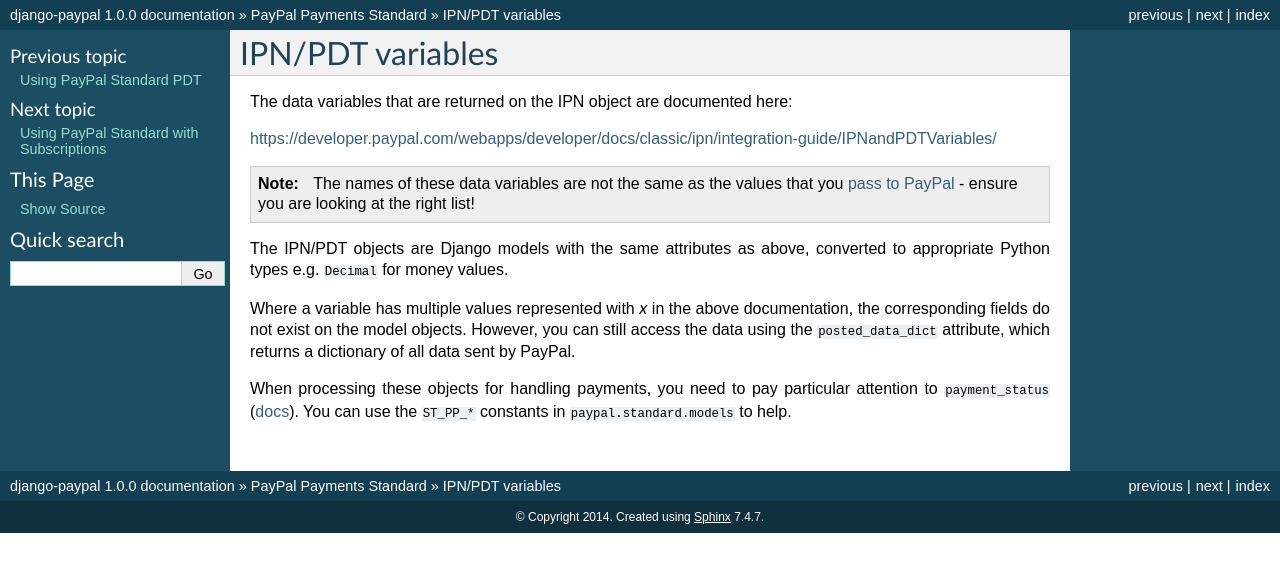
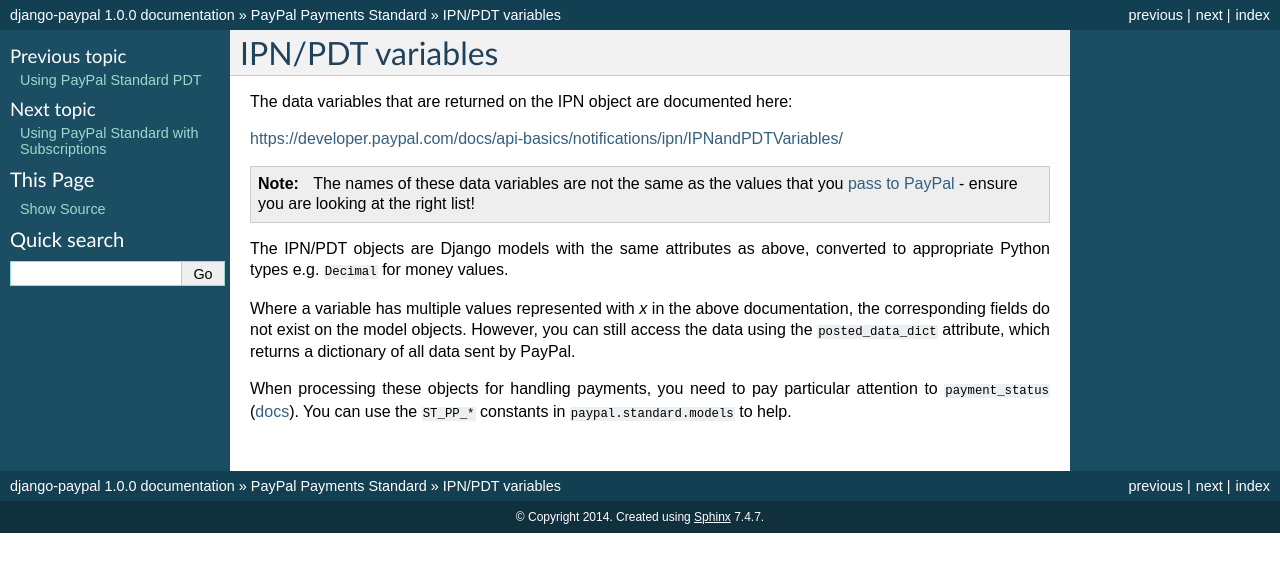
Before and after one commit to spookylukey/django-paypal, a Sphinx documentation site: the page built from docs/standard/variables.rst, in a window 1280 px wide. Shown: the top 572 px of the page. Built offline with Sphinx 7.4.7, drawn with Linux system fonts in a browser that asks for light colours.

Commit message:
fix issue #228 - broken paypal links in docs

```diff
--- a/docs/standard/subscriptions.rst
+++ b/docs/standard/subscriptions.rst
@@ -31,4 +31,4 @@
 
 
 See `PayPal Subscribe button docs
-<https://developer.paypal.com/docs/classic/paypal-payments-standard/integration-guide/subscribe_buttons/>`_.
+<https://developer.paypal.com/docs/paypal-payments-standard/integration-guide/subscribe-step-1/>`_.
--- a/docs/standard/variables.rst
+++ b/docs/standard/variables.rst
@@ -4,7 +4,7 @@
 
 The data variables that are returned on the IPN object are documented here:
 
-https://developer.paypal.com/webapps/developer/docs/classic/ipn/integration-guide/IPNandPDTVariables/
+https://developer.paypal.com/docs/api-basics/notifications/ipn/IPNandPDTVariables/
 
 .. note:: The names of these data variables are not the same as the values that
           you `pass to PayPal
@@ -22,5 +22,5 @@
 
 When processing these objects for handling payments, you need to pay particular
 attention to ``payment_status`` (`docs
-<https://developer.paypal.com/webapps/developer/docs/classic/ipn/integration-guide/IPNandPDTVariables/#id091EB04C0HS__id0913D0E0UQU>`_).
+<https://developer.paypal.com/docs/api-basics/notifications/ipn/IPNandPDTVariables/#payment-information-variables>`_).
 You can use the ``ST_PP_*`` constants in ``paypal.standard.models`` to help.
```
